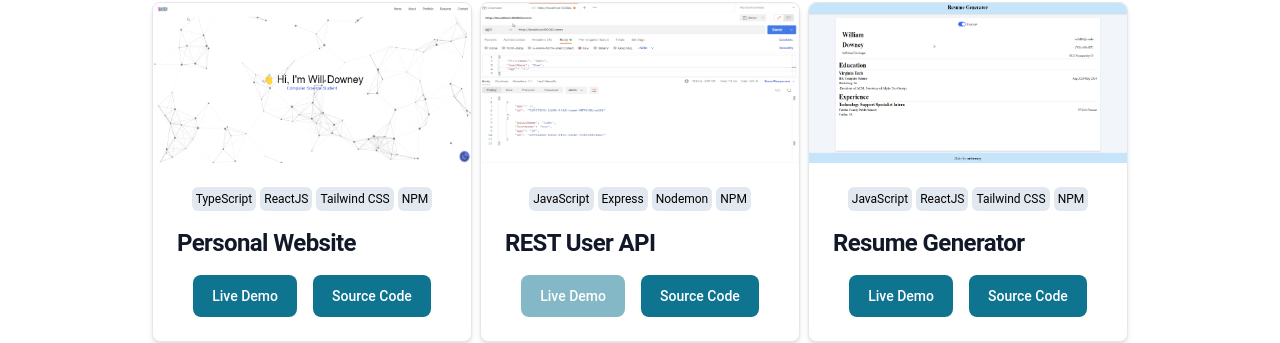
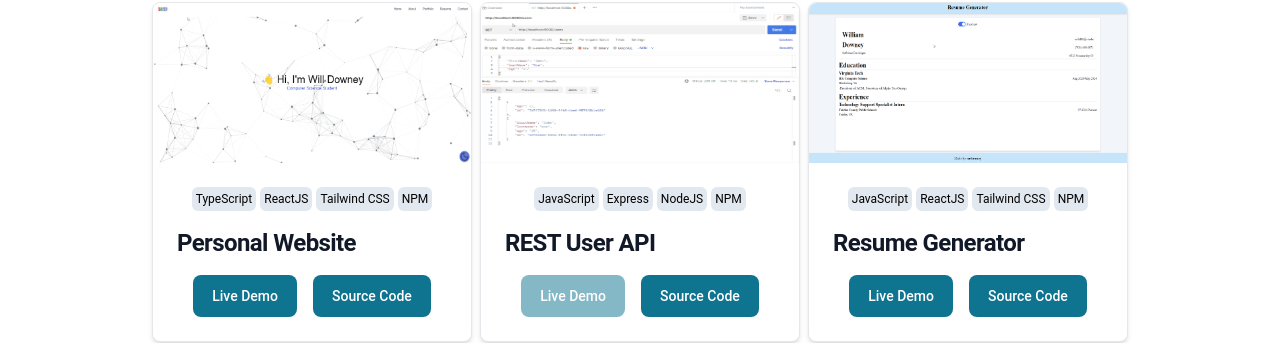
Before and after one commit to widowney/personal-website, a React (Create React App) app: page / in a window 1280 px wide. Shown: the part 1716-2059 px from the top of the page. Built offline with nearby package versions, Linux system fonts and the light colour scheme.

Commit message:
Update tags

```diff
--- a/src/pages/Portfolio.tsx
+++ b/src/pages/Portfolio.tsx
@@ -42,7 +42,7 @@ const Portfolio = () => {
                         <div className="flex flex-wrap gap-1 justify-center">
                             <span className="text-xs rounded-md bg-slate-200 p-1">JavaScript</span>
                             <span className="text-xs rounded-md bg-slate-200 p-1">Express</span>
-                            <span className="text-xs rounded-md bg-slate-200 p-1">Nodemon</span>
+                            <span className="text-xs rounded-md bg-slate-200 p-1">NodeJS</span>
                             <span className="text-xs rounded-md bg-slate-200 p-1">NPM</span>
                         </div>
                         <h5 className="text-2xl font-bold tracking-tight text-gray-900 dark:text-white">
```
